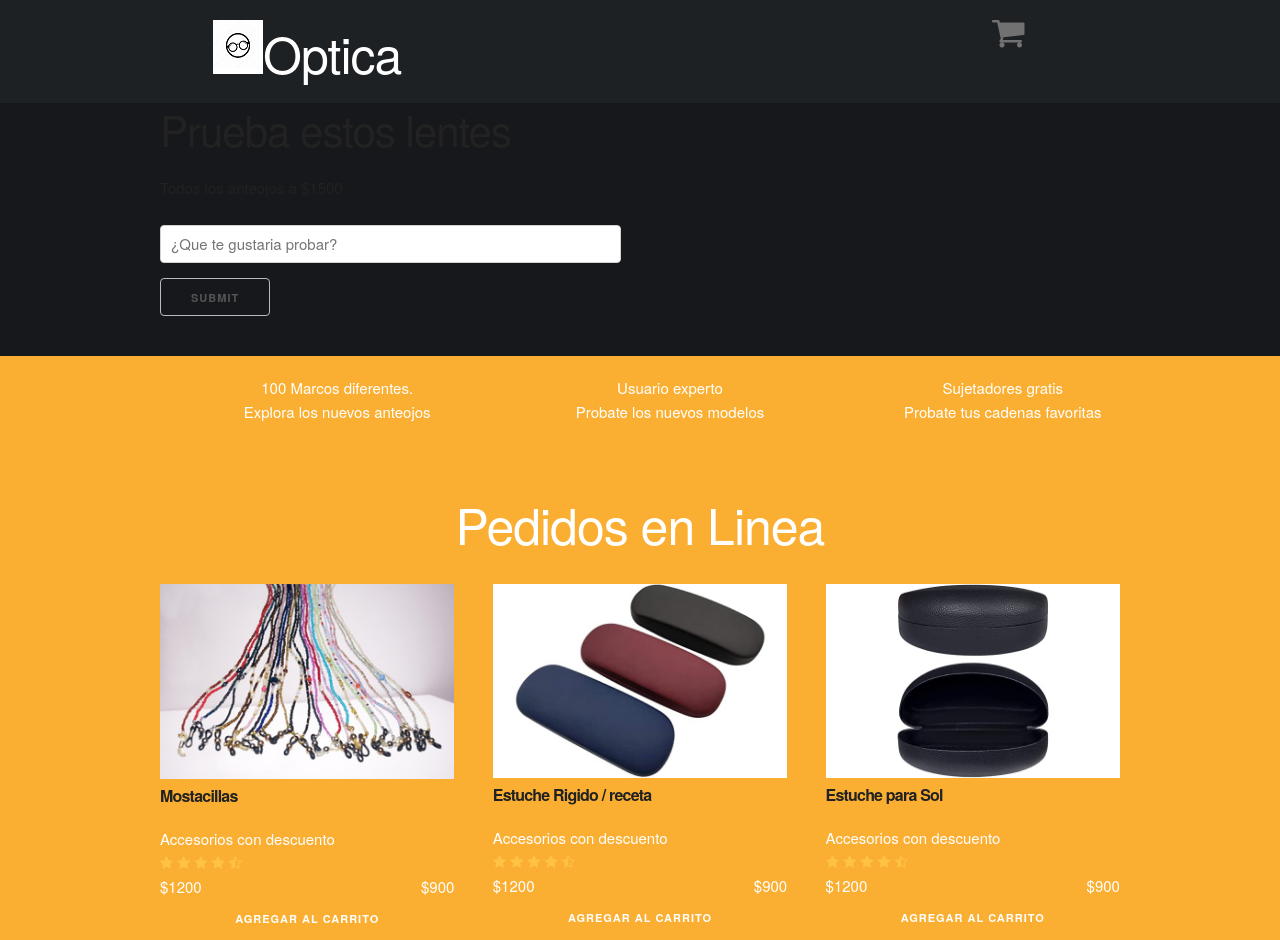
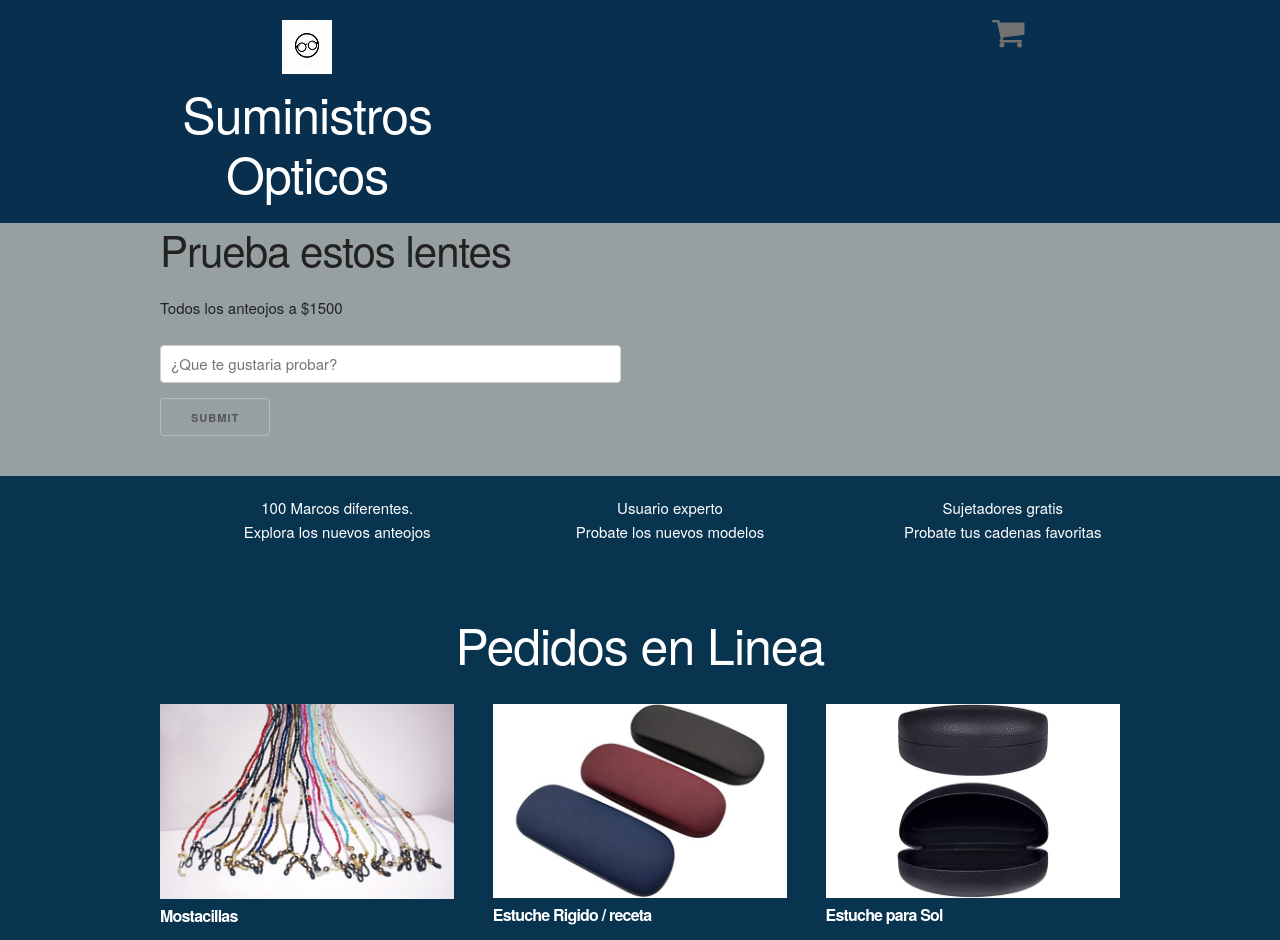
Before and after one commit to FernandoH2021/Trabajo-practico-carrito, a plain HTML site: page carrito/index.html in a window 1280 px wide. Shown: the top 940 px of the page. Drawn offline with Linux system fonts and the light colour scheme.

Commit message:
modificando estilos

```diff
--- a/carrito/css/style.css
+++ b/carrito/css/style.css
@@ -1,5 +1,5 @@
 body{
-    background-color: #17181b;
+    background-color: #96a0a1;
 
 }
 h1{
@@ -9,10 +9,11 @@ h1{
 h4{
     font-size: 16px;
     font-weight: 700;
+    color: white;
 }
 header{
     padding: 20px 0 0 0;
-    background: #1d2124;
+    background: #082f4d;
     text-align: center;
 }
 @media (min-width:750px){
@@ -96,7 +97,7 @@ ul{
 }
 .barra{
     padding: 20px 0;
-    background: #fbaf32;
+    background: #093450;
     background: -webkit-linear-gradient(left, #b95a00, 0%, #ad5400, 100%);
 }
 .barra p{
--- a/carrito/index.html
+++ b/carrito/index.html
@@ -14,7 +14,7 @@
         <div class="container">
             <div class="row">
                 <div class="four columns">
-                    <h1><img src="img/logo.jpg" alt="">Optica</h1>
+                    <h1><img src="img/logo.jpg" alt="">Suministros Opticos</h1>
                 </div><!-- define un bloque de contenido o seccion de la pagina -->
                 <div class="two columns u-pull-right">
                     <ul><!-- unordered list -->
```
